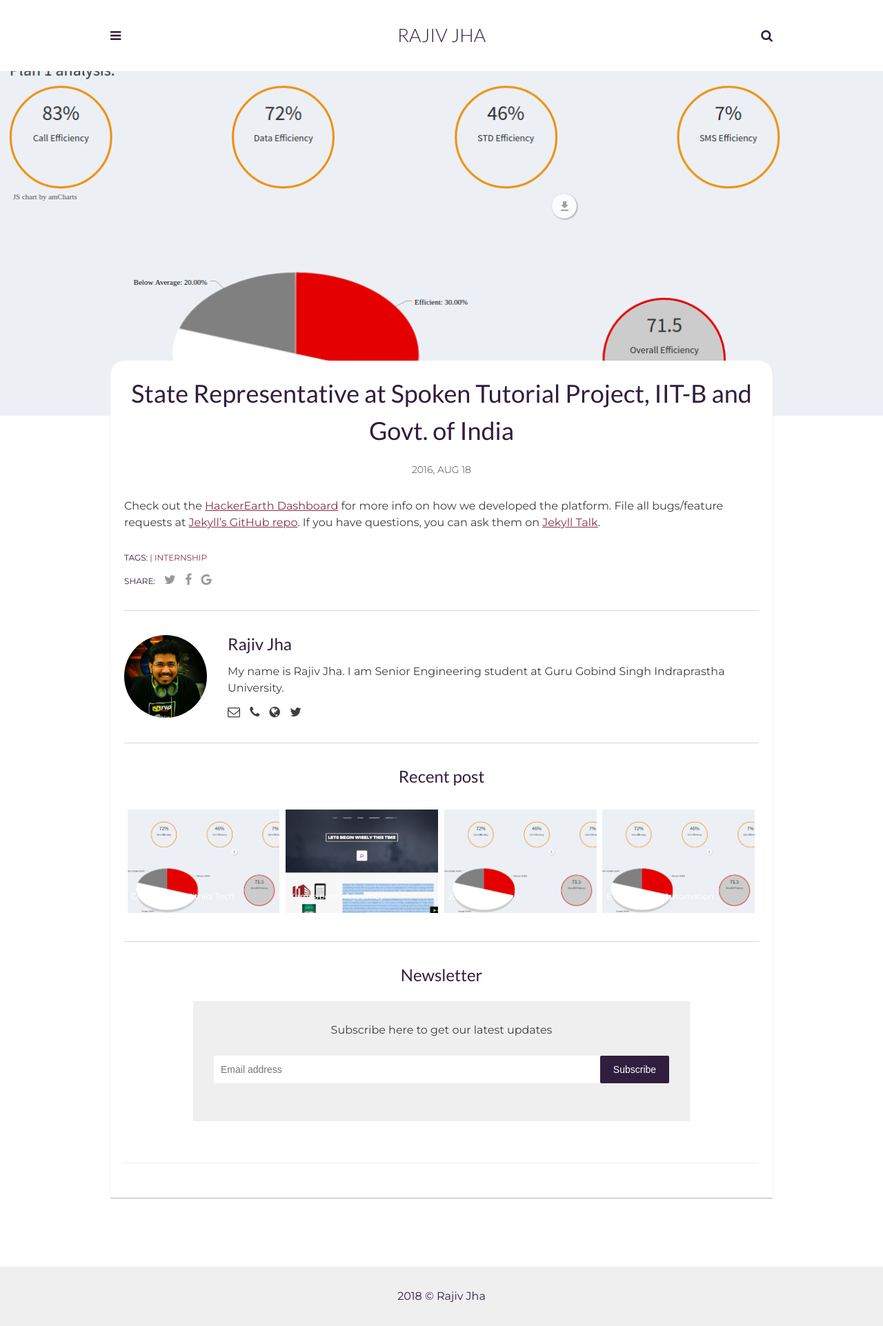
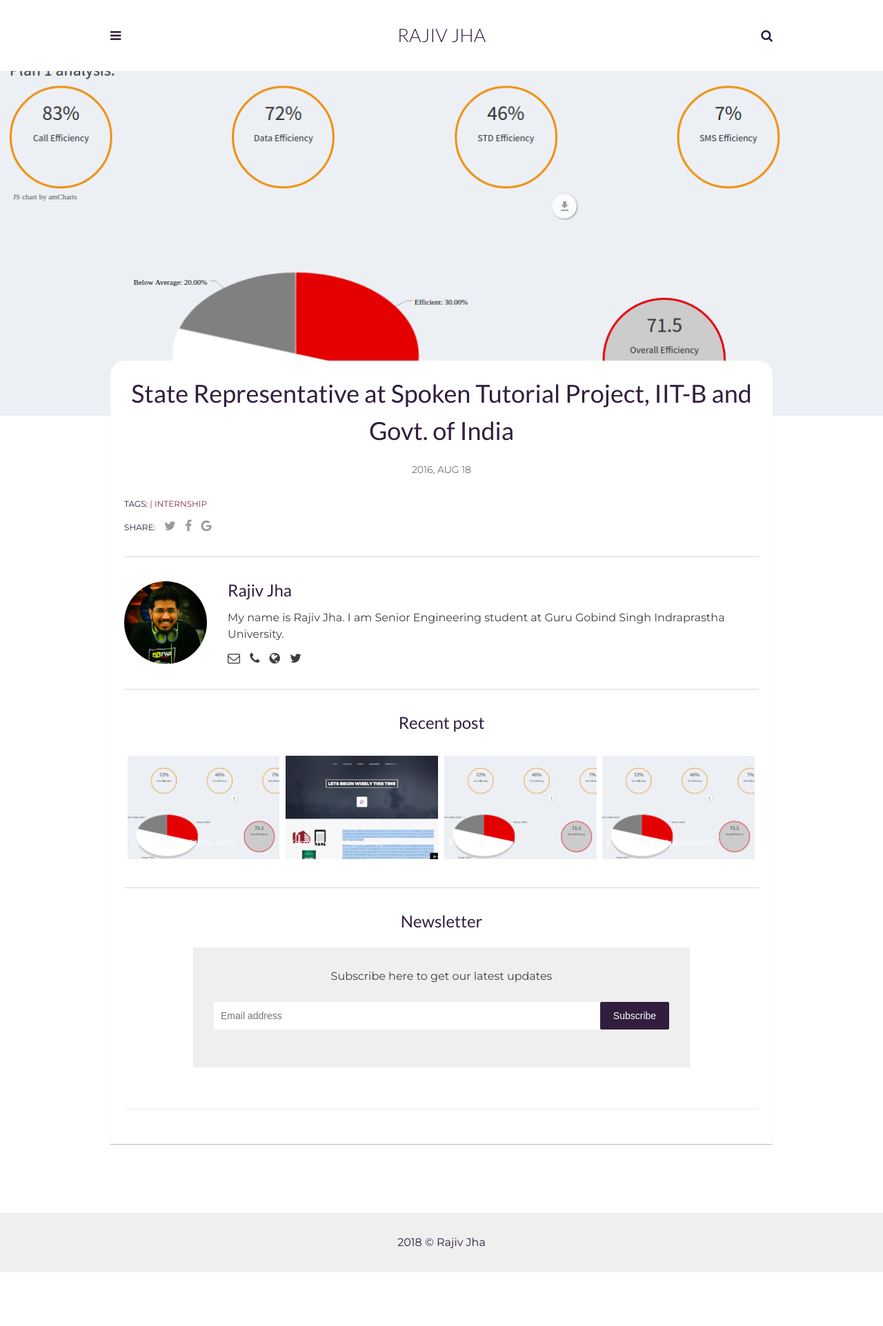
Before and after one commit to rjrajivjha/rjrajivjha.github.io, a Jekyll site: the page built from _posts/internships/2016-08-18-Spoken-Tutorial-Representative.md, in a window 1280 px wide. Shown: the whole page at 69% size. Built offline with Jekyll 4.4.1, drawn with Linux system fonts in a browser that asks for light colours; comment, search, counter and statistics services are not loaded.

Commit message:
Hide the incomplete posts

```diff
--- a/_posts/internships/2016-08-18-Spoken-Tutorial-Representative.md
+++ b/_posts/internships/2016-08-18-Spoken-Tutorial-Representative.md
@@ -6,10 +6,5 @@ description: State Representative at Spoken Tutorial Project, IIT-B and Govt. of
 img: hackathona.png
 tags: [Internship]
 author: Rajiv Jha
+hidden: True
 ---
-
-Check out the [HackerEarth Dashboard][hacker-earth] for more info on how we developed the platform. File all bugs/feature requests at [Jekyll’s GitHub repo][jekyll-gh]. If you have questions, you can ask them on [Jekyll Talk][jekyll-talk].
-
-[hacker-earth]: https://www.hackerearth.com/sprints/airtel-hackathon/
-[jekyll-gh]:   https://github.com/jekyll/jekyll
-[jekyll-talk]: https://talk.jekyllrb.com/
```
